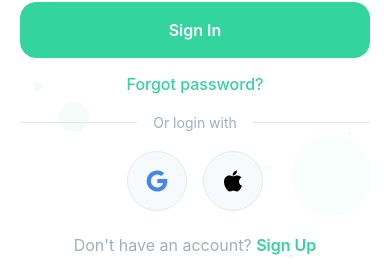
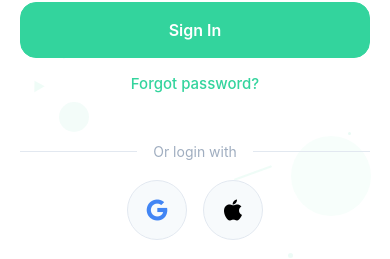
Before and after one commit to IbraheemGanayim/stockline-app, a React Native app: screen /Login in a window 390 px wide. Shown: the part 459-718 px from the top of the page. Built offline with nearby package versions, Linux system fonts and the light colour scheme; no server answers.

Commit message:
Adjust LoginScreen layout and text size
Updated dividerContainer margins for improved spacing and reduced forgotPasswordText font size for better UI consistency.

```diff
--- a/src/screens/LoginScreen.js
+++ b/src/screens/LoginScreen.js
@@ -354,7 +354,8 @@ const styles = StyleSheet.create({
   dividerContainer: {
     flexDirection: 'row',
     alignItems: 'center',
-    marginVertical: 20,
+    marginTop: 50,
+    marginBottom: 20,
   },
   divider: {
     flex: 1,
@@ -402,7 +403,7 @@ const styles = StyleSheet.create({
     alignItems: 'center',
   },
   forgotPasswordText: {
-    fontSize: 16,
+    fontSize: 15,
     fontWeight: '500'
     // color is now dynamic from theme
   },
```
